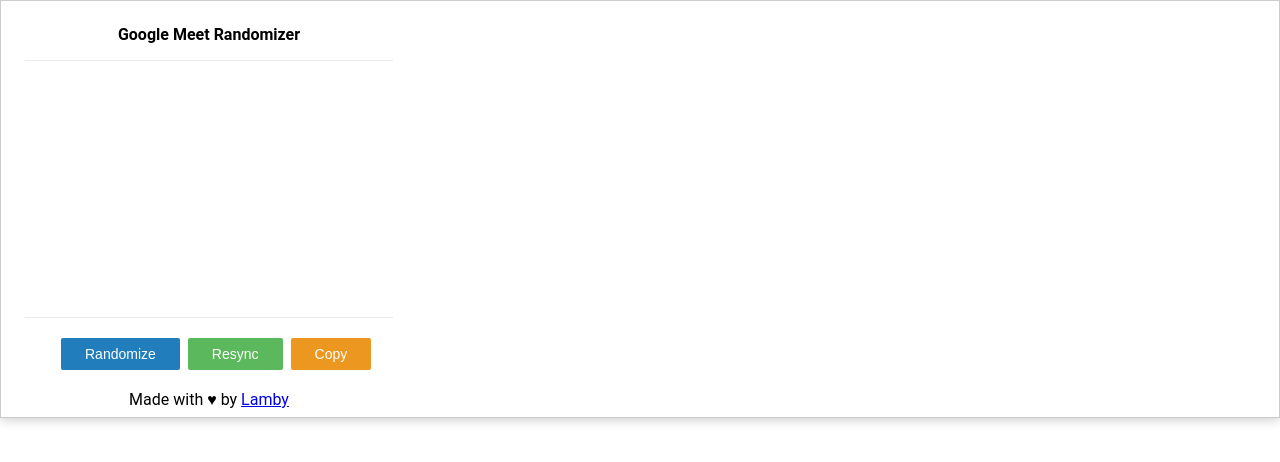
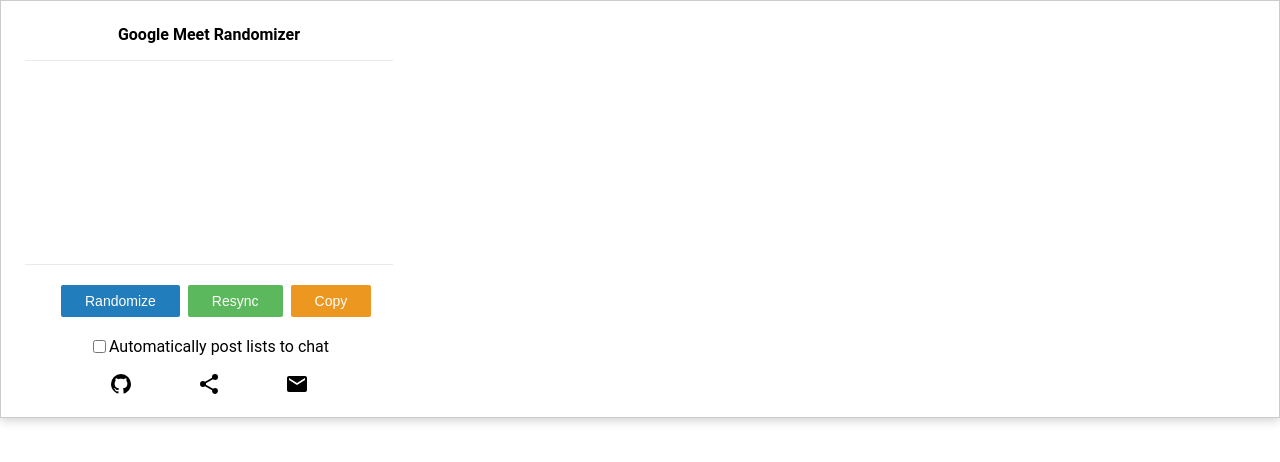
Before and after one commit to LambyPants/google-meet-randomizer, a website with bundled scripts: page popup.html in a window 1280 px wide. Built offline with nearby package versions, Linux system fonts and the light colour scheme.

Commit message:
add autopost to chat

```diff
--- a/package.json
+++ b/package.json
@@ -1,6 +1,6 @@
 {
   "name": "google-meet-randomizer",
-  "version": "2.0.1",
+  "version": "2.1.0",
   "description": "Randomly sorts Google Meet participants into a list which can be easily copied to your clipboard",
   "main": "index.js",
   "scripts": {
--- a/popup.html
+++ b/popup.html
@@ -19,13 +19,44 @@
         <button id="resync">Resync</button>
         <button id="copy">Copy</button>
       </div>
+      <div class="autopost">
+        <input type="checkbox" id="autopost" name="autopost" />
+        <label for="autopost">Automatically post lists to chat</label>
+      </div>
       <footer>
-        Made with &hearts; by
         <a
           target="_blank"
+          title="View source code"
+          aria-label="open code on GitHub"
           href="https://github.com/LambyPants/google-meet-randomizer"
-          >Lamby</a
-        >
+          ><svg style="width:24px;height:24px" viewBox="0 0 24 24">
+            <path
+              fill="currentColor"
+              d="M12,2A10,10 0 0,0 2,12C2,16.42 4.87,20.17 8.84,21.5C9.34,21.58 9.5,21.27 9.5,21C9.5,20.77 9.5,20.14 9.5,19.31C6.73,19.91 6.14,17.97 6.14,17.97C5.68,16.81 5.03,16.5 5.03,16.5C4.12,15.88 5.1,15.9 5.1,15.9C6.1,15.97 6.63,16.93 6.63,16.93C7.5,18.45 8.97,18 9.54,17.76C9.63,17.11 9.89,16.67 10.17,16.42C7.95,16.17 5.62,15.31 5.62,11.5C5.62,10.39 6,9.5 6.65,8.79C6.55,8.54 6.2,7.5 6.75,6.15C6.75,6.15 7.59,5.88 9.5,7.17C10.29,6.95 11.15,6.84 12,6.84C12.85,6.84 13.71,6.95 14.5,7.17C16.41,5.88 17.25,6.15 17.25,6.15C17.8,7.5 17.45,8.54 17.35,8.79C18,9.5 18.38,10.39 18.38,11.5C18.38,15.32 16.04,16.16 13.81,16.41C14.17,16.72 14.5,17.33 14.5,18.26C14.5,19.6 14.5,20.68 14.5,21C14.5,21.27 14.66,21.59 15.17,21.5C19.14,20.16 22,16.42 22,12A10,10 0 0,0 12,2Z"
+            /></svg
+        ></a>
+        <a
+          target="_blank"
+          title="Share"
+          aria-label="open in the Chrome webstore"
+          href="https://chrome.google.com/webstore/detail/google-meet-randomizer/lamfcglihfmokpfelfkepmhlggnkeppn"
+          ><svg style="width:24px;height:24px" viewBox="0 0 24 24">
+            <path
+              fill="currentColor"
+              d="M18,16.08C17.24,16.08 16.56,16.38 16.04,16.85L8.91,12.7C8.96,12.47 9,12.24 9,12C9,11.76 8.96,11.53 8.91,11.3L15.96,7.19C16.5,7.69 17.21,8 18,8A3,3 0 0,0 21,5A3,3 0 0,0 18,2A3,3 0 0,0 15,5C15,5.24 15.04,5.47 15.09,5.7L8.04,9.81C7.5,9.31 6.79,9 6,9A3,3 0 0,0 3,12A3,3 0 0,0 6,15C6.79,15 7.5,14.69 8.04,14.19L15.16,18.34C15.11,18.55 15.08,18.77 15.08,19C15.08,20.61 16.39,21.91 18,21.91C19.61,21.91 20.92,20.61 20.92,19A2.92,2.92 0 0,0 18,16.08Z"
+            /></svg
+        ></a>
+        <a
+          target="_blank"
+          title="Contact developer"
+          aria-label="E-mail the developer"
+          href="mailto:appsbylamby@gmail.com"
+          ><svg style="width:24px;height:24px" viewBox="0 0 24 24">
+            <path
+              fill="currentColor"
+              d="M20,8L12,13L4,8V6L12,11L20,6M20,4H4C2.89,4 2,4.89 2,6V18A2,2 0 0,0 4,20H20A2,2 0 0,0 22,18V6C22,4.89 21.1,4 20,4Z"
+            /></svg
+        ></a>
       </footer>
     </div>
   </body>
--- a/popup.js
+++ b/popup.js
@@ -14,14 +14,16 @@
     const checkPageButton = document.getElementById('checkPage');
     const copyButton = document.getElementById('copy');
     const resyncButton = document.getElementById('resync');
+    const autopostCheckbox = document.getElementById('autopost');
     chrome.tabs.query({ active: true, lastFocusedWindow: true }, (tabs) => {
       const url = tabs[0].url;
       const curId = url.split('?')[0];
       const isMeet = /\meet\.google\.com/.test(url);
       if (isMeet) {
-        chrome.storage.sync.get(['prevList', 'prevId'], function({
+        chrome.storage.sync.get(['prevList', 'prevId', 'autopost'], function({
           prevList,
           prevId,
+          autopost,
         }) {
           if (
             prevList &&
@@ -41,6 +43,9 @@
               'No previous results found. Click the randomize button to generate a new list.',
             );
           }
+          if (autopost) {
+            autopostCheckbox.setAttribute('checked', '');
+          }
         });
       } else {
         disableButtons(resyncButton, copyButton, checkPageButton);
@@ -59,7 +64,7 @@
             response,
           ) {
             if (response) {
-              refreshList(response);
+              refreshList(response, autopostCheckbox.checked);
               resetDOM();
               if (response.data && response.data.length) {
                 enableAllButtons(checkPageButton, copyButton, resyncButton);
@@ -81,7 +86,7 @@
             response,
           ) {
             if (response) {
-              resyncList(response);
+              resyncList(response, autopostCheckbox.checked);
               resetDOM();
             }
           });
@@ -98,6 +103,12 @@
       },
       false,
     );
+    autopostCheckbox.addEventListener('change', function(e) {
+      const shouldAutopost = e.currentTarget.checked;
+      chrome.storage.sync.set({
+        autopost: shouldAutopost,
+      });
+    });
 
     window.addEventListener(
       'beforeunload',
--- a/styles.css
+++ b/styles.css
@@ -65,7 +65,25 @@
   align-items: center;
   height: calc(100% - 4rem);
   width: calc(100% - 4rem);
-  padding: 1rem;
+  padding: 1rem 1rem 0 1rem;
+}
+
+.autopost {
+  display: flex;
+  align-items: center;
+  justify-content: center;
+  padding: 1rem 0;
+  font-size: 16px;
+}
+footer {
+  display: flex;
+  justify-content: space-between;
+  font-size: 12px;
+  width: 200px;
+  padding-bottom: 10px;
+}
+footer a {
+  color: #000;
 }
 
 button {
```
Also changed, not shown: content.js (+18 -0 lines), helpers/popup.js (+20 -4 lines), manifest.json, 1 other file.
